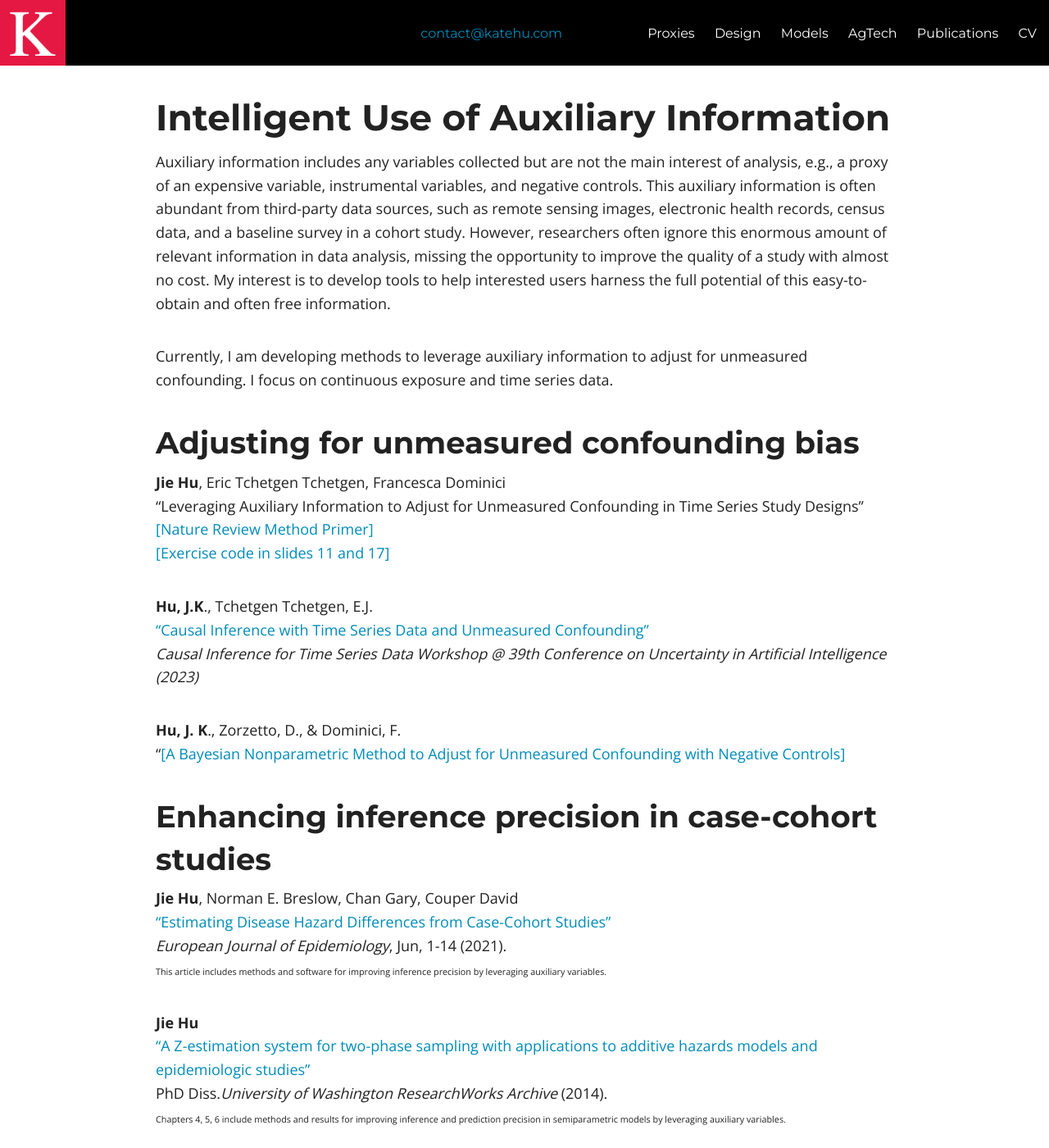
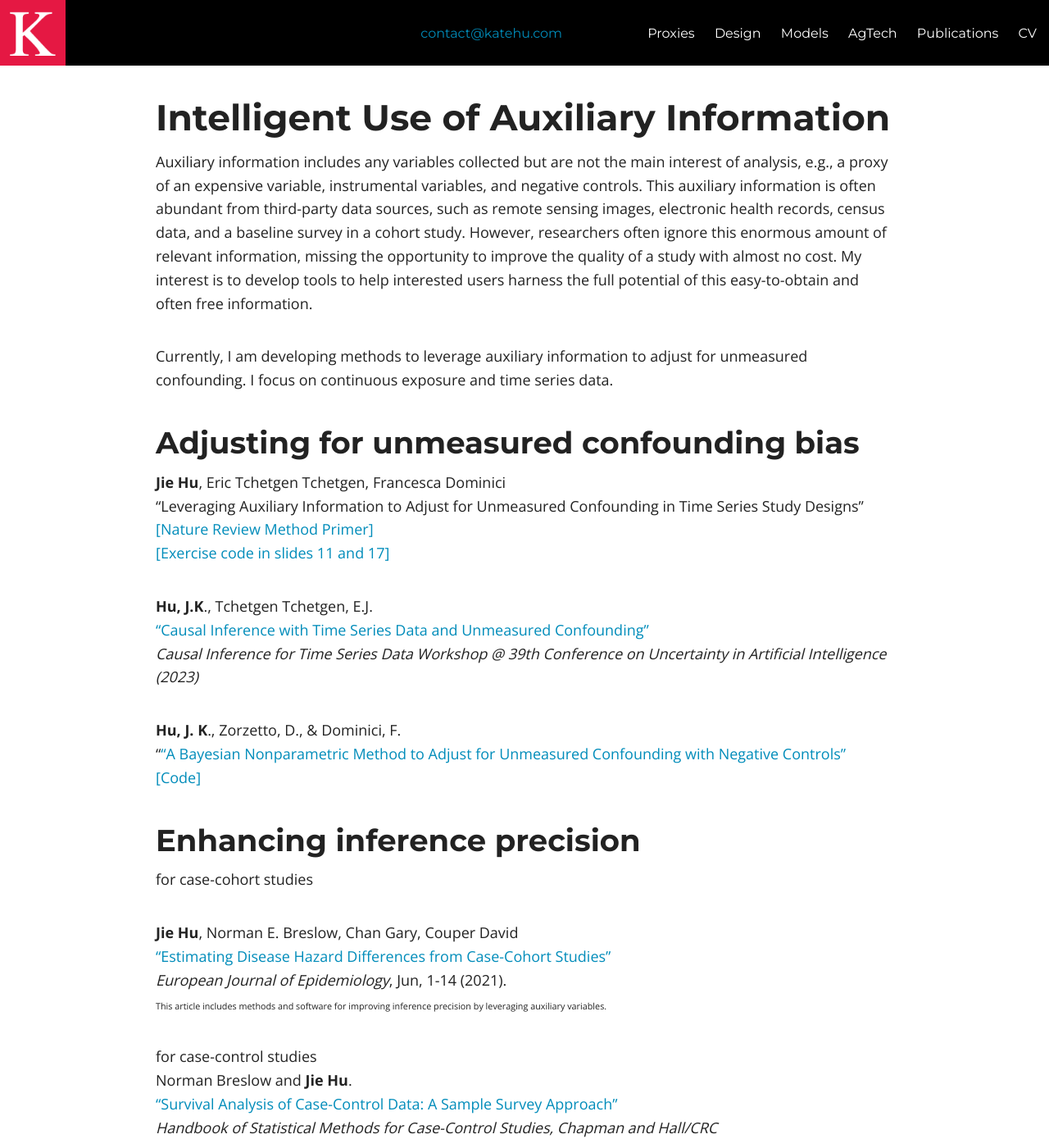
Before and after one commit to katehu/katehu.github.io, a Jekyll site: the page built from proxies.md, in a window 1280 px wide and 1400 px high. Shown: the whole window at 82% size. Built offline with Jekyll 4.4.1, drawn with Linux system fonts in a browser that asks for light colours; nearby versions of some CDN libraries; some of the changed text lies outside the part shown.

Commit message:
Update proxies.md

```diff
--- a/proxies.md
+++ b/proxies.md
@@ -6,7 +6,7 @@ title: Proxies
 
 # Intelligent Use of Auxiliary Information
 
-Auxiliary information includes any variables collected but are not the main interest of analysis, e.g., a proxy of an expensive variable, instrumental variables, and negative controls. This auxiliary information is often abundant from third-party data sources, such as remote sensing images, electronic health records, census data, and a baseline survey in a cohort study. However, researchers often ignore this enormous amount of relevant information in data analysis, missing the opportunity to improve the quality of a study with almost no cost.  My interest is to develop tools to help interested users harness the full potential of this easy-to-obtain and often free information.
+Auxiliary information includes any variables collected but are not the main interest of analysis, e.g., a proxy of an expensive variable, instrumental variables, and negative controls. This auxiliary information is often abundant from third-party data sources, such as remote sensing images, electronic health records, census data, and a baseline survey in a cohort study. However, researchers often ignore this enormous amount of relevant information, missing the opportunity to improve the quality of a study with almost no cost.  My interest is to develop tools to help interested users harness the full potential of this easy-to-obtain and often free information.
 
 Currently, I am developing methods to leverage auxiliary information to adjust for unmeasured confounding. I focus on continuous exposure and time series data.
 
@@ -22,28 +22,37 @@ Currently, I am developing methods to leverage auxiliary information to adjust f
  *Causal Inference for Time Series Data Workshop @ 39th Conference on Uncertainty in Artificial Intelligence (2023)*
 
 **Hu, J. K**., Zorzetto, D., & Dominici, F.<br/>
-"[[A Bayesian Nonparametric Method to Adjust for Unmeasured Confounding with Negative Controls]](https://arxiv.org/abs/2309.02631) <br/>
+"["A Bayesian Nonparametric Method to Adjust for Unmeasured Confounding with Negative Controls"](https://arxiv.org/abs/2309.02631) <br/>
+[[Code]](https://github.com/NSAPH-Projects/BNP-For-Unmeasured-Confounding)<br/>
+## Enhancing inference precision
 
-## Enhancing inference precision in case-cohort studies
+for case-cohort studies<br/>
 
 **Jie Hu**, Norman E. Breslow, Chan Gary, Couper David<br/>
 [“Estimating Disease Hazard Differences from Case-Cohort Studies”](https://link.springer.com/article/10.1007/s10654-021-00739-3)<br/>
 *European Journal of Epidemiology*, Jun, 1-14 (2021). <br/>
 <small>This article includes methods and software for improving inference precision by leveraging auxiliary variables.</small>
 
+for case-control studies<br/>
+Norman Breslow and **Jie Hu**.<br/>
+["Survival Analysis of Case-Control Data: A Sample Survey Approach"](https://www.taylorfrancis.com/chapters/edit/10.1201/9781315154084-17/survival-analysis-case-control-data-sample-survey-approach-norman-breslow-jie-kate-hu)<br/>
+*Handbook of Statistical Methods for Case-Control Studies, Chapman and Hall/CRC*<br/>
+<small> Please email me if you don't have access.</small>
+
+for general two-phase sampling studies<br/>
 **Jie Hu**<br/>
 ["A Z-estimation system for two-phase sampling with applications to additive hazards models and epidemiologic studies"](https://digital.lib.washington.edu/researchworks/handle/1773/27427) <br/>
 PhD Diss.*University of Washington ResearchWorks Archive* (2014). <br/>
 <small>Chapters 4, 5, 6 include methods and results for improving inference and prediction precision in semiparametric models by leveraging auxiliary variables.</small>
 
-### Software
+#### Software
 
 **Jie Hu**<br/>
 ["Fit Additive Hazards Models for Survival Analysis"](https://cran.r-project.org/web/packages/addhazard/index.html)<br/>
 CRAN - Package *addhazard* (2020)<br/>
 [[github]](https://github.com/katehu/addhazard)[[user's manual]](https://cran.r-project.org/web/packages/addhazard/addhazard.pdf)
 
-### Software Tutorials
+#### Tutorials
 
 [Analysis of a National Wilms Tumor Study dataset](https://www.mn.uio.no/math/english/research/groups/statistics-data-science/handbook-of-case-control-studies/chapter-17/bc_ah_analysis_for_table_17.4.html)<br/>
 hosted by *Department of Mathematics, University of Oslo*<br/>
```
